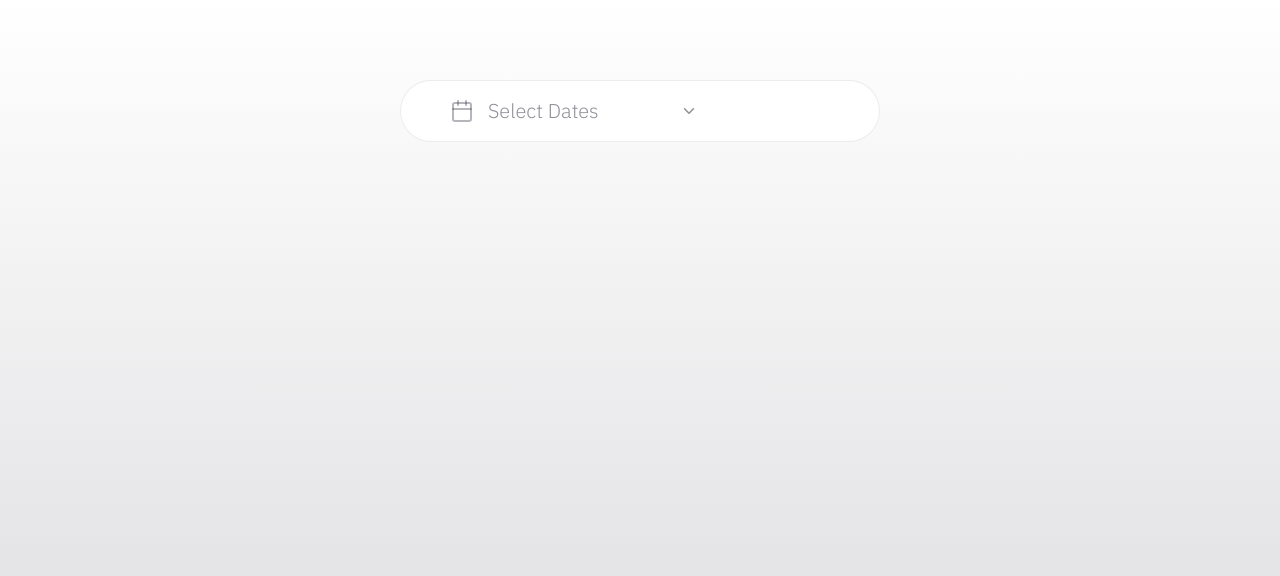
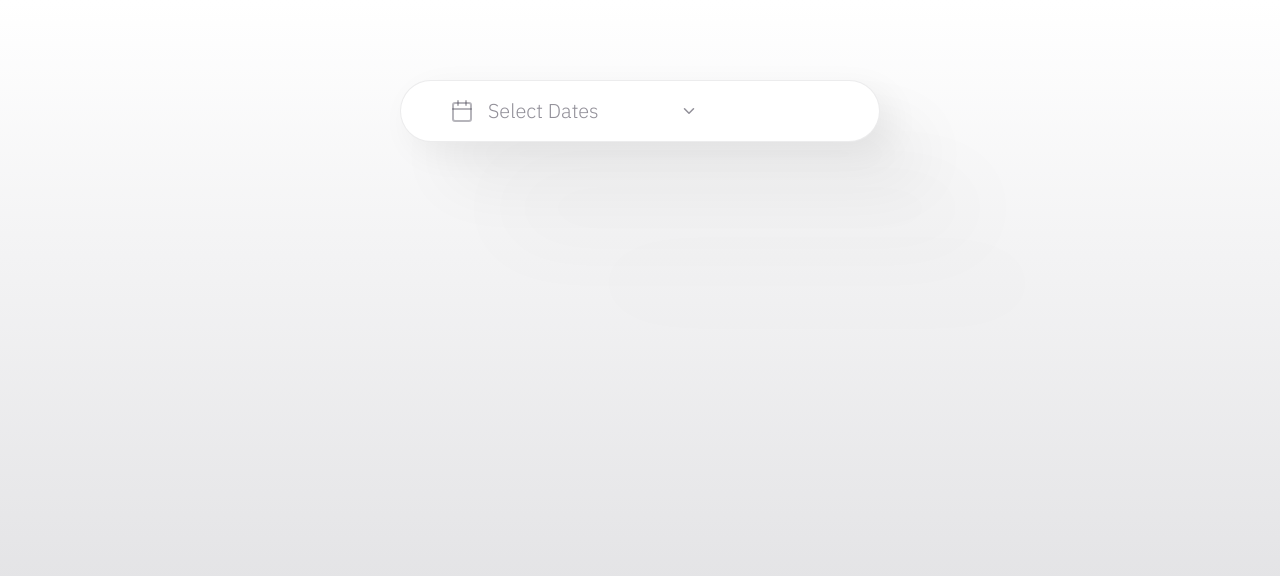
Before and after one commit to vjeran-zivkovic007/date-range-calendar, a Next.js app: page / in a window 1280 px wide. Shown: the top 576 px of the page. Built offline with nearby package versions, Linux system fonts and the light colour scheme.

Commit message:
Apply box shadow to input element

```diff
--- a/app/globals.css
+++ b/app/globals.css
@@ -115,3 +115,11 @@ body {
   border-bottom: 44px solid var(--color-primary-40);
   border-right: 44px solid transparent;
 }
+
+.input-box-shadow {
+  box-shadow:
+    11px 11px 34px 0px #0000000F,
+    44px 43px 62px 0px #0000000D,
+    100px 97px 83px 0px #00000008,
+    177px 172px 99px 0px #00000003;
+}
--- a/app/ui/calendar/components/input.tsx
+++ b/app/ui/calendar/components/input.tsx
@@ -35,7 +35,7 @@ export const Input = ({
         <span className="font-normal text-sm">{formattedDate}</span>
       </div>
       <input
-        className="bg-white-100 w-120 text-xl text-gray-60 border border-gray-10 py-4 px-22 rounded-full"
+        className="input-box-shadow bg-white-100 w-120 text-xl text-gray-60 border border-gray-10 py-4 px-22 rounded-full"
         name="input"
         type="text"
         readOnly
```
